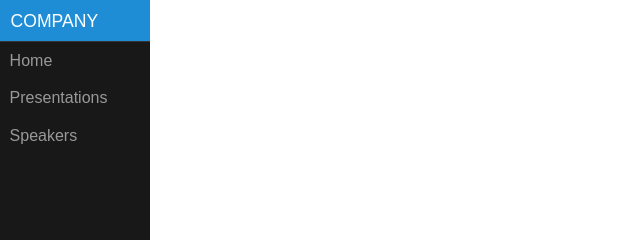
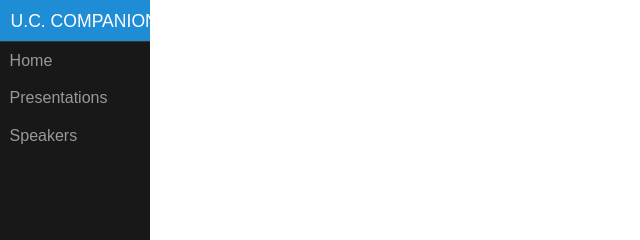
Before and after one commit to jgimbel/UCCompanion, a website: page views/layout.html in a window 1280 px wide. Shown: the top 240 px of the page, 0-640 px from the left. Drawn offline with nearby package versions, Linux system fonts and the light colour scheme; files that its build step writes are made by us from their sources.

Commit message:
minor UI changes

```diff
--- a/views/layout.html
+++ b/views/layout.html
@@ -27,7 +27,7 @@
         <div id="menu">
             <!-- should be partial view -->
             <div class="pure-menu">
-                <a class="pure-menu-heading" href="#">Company</a>
+                <a class="pure-menu-heading" href="#">U.C. Companion</a>
                 <ul class="pure-menu-list">
                     <li class="pure-menu-item"><a href="/" class="pure-menu-link">Home</a></li>
                     <li class="pure-menu-item"><a href="/presentation" class="pure-menu-link">Presentations</a></li>
```
